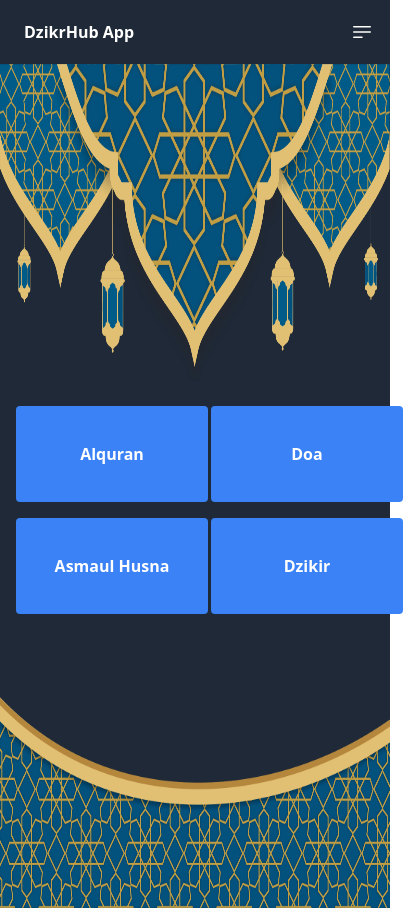
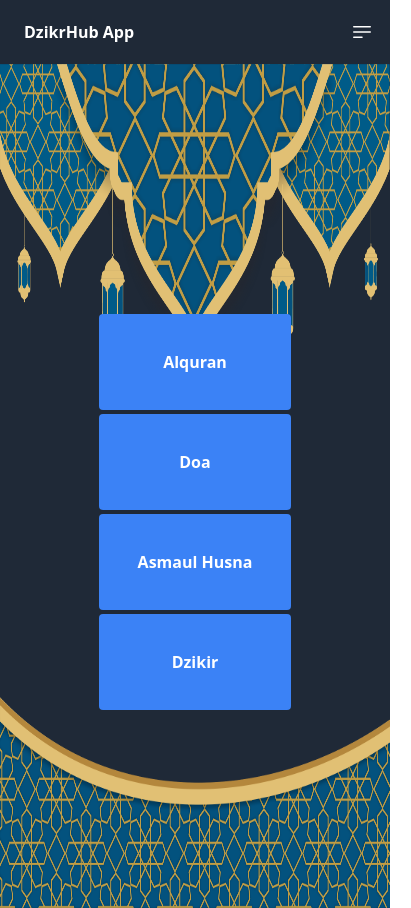
Before and after one commit to fahmi-azzuhri/dzikrhub, a React (Vite) app: page / in a window 390 px wide. Shown: the whole page, 411 px wide, since content can reach past the window. Built offline with nearby package versions, Linux system fonts and the light colour scheme.

Commit message:
refactor : responsiv mobile

```diff
--- a/src/index.css
+++ b/src/index.css
@@ -11,10 +11,3 @@
 .arab {
     font-family: 'Medium';
 }
-
-@media (max-width: 640px) {
-  .flex-row > * {
-    width: calc(50% - 1rem);
-    margin: 0.5rem;
-  }
-}
--- a/src/pages/Home.jsx
+++ b/src/pages/Home.jsx
@@ -9,22 +9,22 @@ export default function Home() {
       <div className="absolute flex flex-col items-center mt-16">
         <div className="flex flex-row items-center flex-wrap justify-center mb-4">
           <Link to="/alquran">
-            <button className="bg-blue-500 hover:bg-blue-700 text-white font-bold rounded mx-2 w-48 h-24 ">
+            <button className="bg-blue-500 hover:bg-blue-700 text-white font-bold rounded mx-2 w-48 h-24 mt-1 md:mt-0">
               Alquran
             </button>
           </Link>
           <Link to="/doa">
-            <button className="bg-blue-500 hover:bg-blue-700 text-white font-bold rounded mx-2 w-48 h-24">
+            <button className="bg-blue-500 hover:bg-blue-700 text-white font-bold rounded mx-2 w-48 h-24 mt-1 md:mt-0">
               Doa
             </button>
           </Link>
           <Link to="/asmaul-husna">
-            <button className="bg-blue-500 hover:bg-blue-700 text-white font-bold rounded mx-2 w-48 h-24 ">
+            <button className="bg-blue-500 hover:bg-blue-700 text-white font-bold rounded mx-2 w-48 h-24 mt-1 md:mt-0">
               Asmaul Husna
             </button>
           </Link>
           <Link to="/dzikir">
-            <button className="bg-blue-500 hover:bg-blue-700 text-white font-bold rounded mx-2 w-48 h-24">
+            <button className="bg-blue-500 hover:bg-blue-700 text-white font-bold rounded mx-2 w-48 h-24 mt-1 md:mt-0">
               Dzikir
             </button>
           </Link>
```
